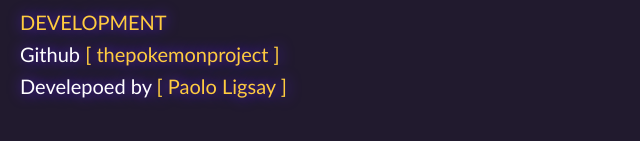
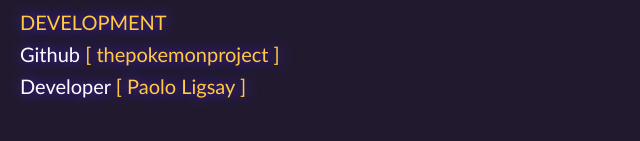
Before and after one commit to paoloLigsay/thepokemonproject, a Vue app: page / in a window 1280 px wide. Shown: the part 599-740 px from the top of the page, without its empty margins (0-640 px from the left). Built offline with nearby package versions, Linux system fonts and the light colour scheme; no server answers.

Commit message:
text changes

```diff
--- a/src/components/pokemonSearch.vue
+++ b/src/components/pokemonSearch.vue
@@ -39,7 +39,7 @@
     </a>
 
     <a target="_blank" href="https://thecreativesdaily.com/paololigsay/" class="text text--20 sp-none">
-      Develepoed by
+      Developer
       <span class="text--yellow">
         [ Paolo Ligsay ]
       </span>
```
